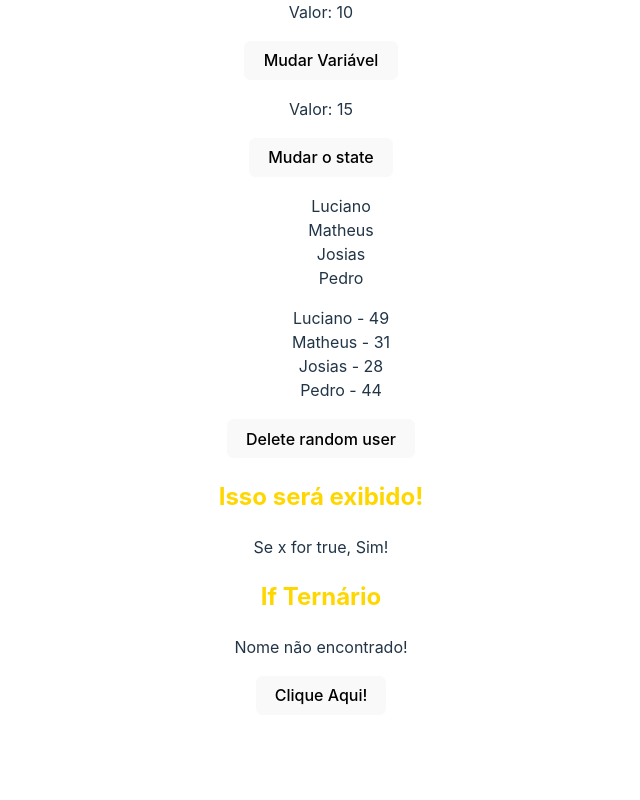
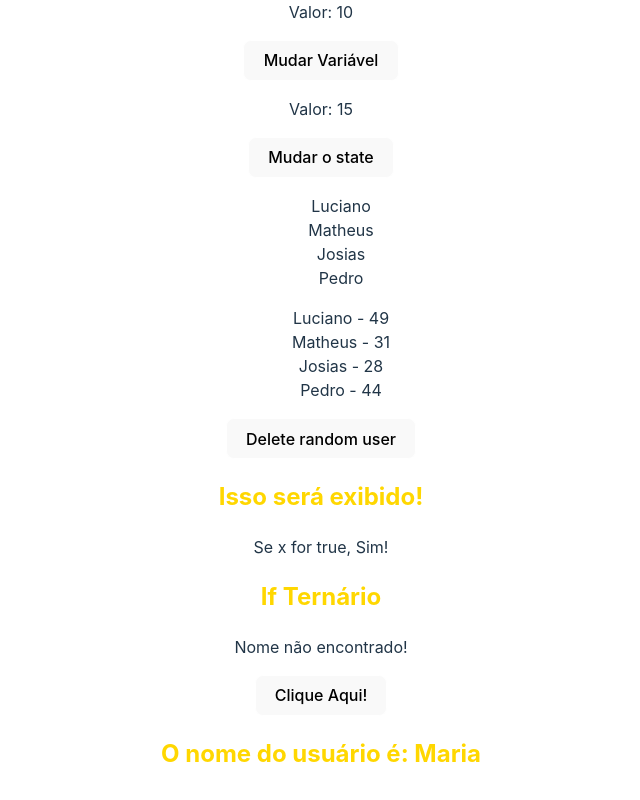
Before and after one commit to lucianobrsts/cursoreactudemy, a React (Vite) app in the folder 3_AVANCANDO_NO_REACT/avancando/: page / in a window 1280 px wide. Shown: the part 536-1336 px from the top of the page, without its empty margins (319-959 px from the left). Before the commit the page ends 1284 px from the top, so only its background shows below. Built offline with nearby package versions, Linux system fonts and the light colour scheme.

Commit message:
Introduz props

```diff
--- a/3_AVANCANDO_NO_REACT/avancando/src/App.jsx
+++ b/3_AVANCANDO_NO_REACT/avancando/src/App.jsx
@@ -5,9 +5,12 @@
 import ManagerData from "./components/ManagerData";
 import ListRender from "./components/ListRender";
 import ConditionalRender from "./components/ConditionalRender";
+import ShowUserName from "./components/ShowUserName";
 
 function App() {
   const [count, setCount] = useState(0);
+  const name = "Luciano";
+  const [userName] = useState("Maria")
 
   return (
     <div>
@@ -23,6 +26,7 @@
       <ManagerData />
       <ListRender />
       <ConditionalRender />
+      <ShowUserName name={userName} />
     </div>
   );
 }
--- /dev/null
+++ b/3_AVANCANDO_NO_REACT/avancando/src/components/ShowUserName.jsx
@@ -0,0 +1,10 @@
+const ShowUserName = (props) => {
+
+  return (
+    <div>
+      <h2>O nome do usuário é: {props.name}</h2>
+    </div>
+  );
+};
+
+export default ShowUserName;
```
